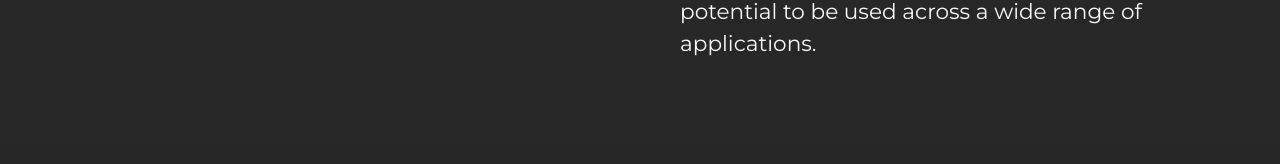
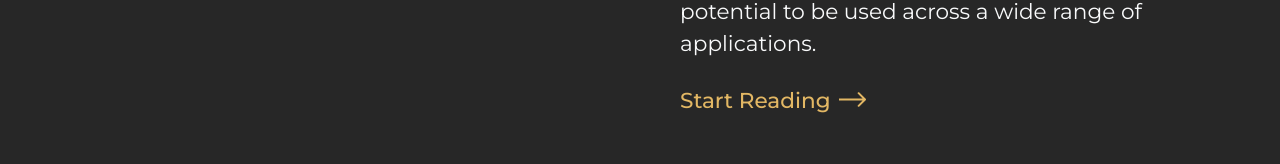
Before and after one commit to biomod2023/biomod2023, a Vue app: page / in a window 1280 px wide. Shown: the part 2440-2604 px from the top of the page. Built offline with nearby package versions, Linux system fonts and the light colour scheme; what oh-vue-icons, vue-window-size would draw is missing.

Commit message:
Change explore button to <a> + fix abstract graphic background alignment

```diff
--- a/src/components/LightButton.vue
+++ b/src/components/LightButton.vue
@@ -2,7 +2,7 @@
 
 <template>
   <button
-    class="flex items-center gap-2 bg-none px-6 py-2 text-gold text-subtitle font-medium hover:opacity-80 active:opacity-60 transition-opacity duration-200"
+    class="flex items-center gap-2 bg-none py-2 text-gold text-subtitle font-medium hover:opacity-80 active:opacity-60 transition-opacity duration-200"
   >
     <slot></slot>
     <svg width="27" height="15" viewBox="0 0 27 15" fill="none" xmlns="http://www.w3.org/2000/svg">
--- a/src/views/HomeView.vue
+++ b/src/views/HomeView.vue
@@ -3,11 +3,6 @@ import LightButton from '@/components/LightButton.vue'
 
 const scrollToTop = () => {
   window.scrollTo({ top: 0, behavior: 'smooth' })
-}
-
-const scrollToBot = () => {
-  const video = document.getElementById("video")
-  if (video) video.scrollIntoView();
 }
 </script>
 
@@ -25,9 +20,9 @@ const scrollToBot = () => {
           <h2 class="text-subtitle-sm lg:text-subtitle w-3/4 lg:w-2/3 text-center">
             Presented by the University of British Columbia 2023 Team
           </h2>
-          <button @click="scrollToBot" class="btn mt-8 lg:mt-16 hover:opacity-100">
+          <a href="#video" class="btn mt-8 lg:mt-16 hover:opacity-100">
             Explore
-          </button>
+          </a>
         </div>
       </div>
     </div>
@@ -63,10 +58,10 @@ const scrollToBot = () => {
     <div
       class="flex flex-col xl:flex-row items-center justify-around lg:pb-20 xl:py-20 px-10 lg:mt-10 xl:bg-[url('../assets/homepage/abstract_bg.png')] bg-no-repeat bg-[23%_3%]">
       <div
-        class="xl:basis-1/2 pb-20 lg:pb-32 md:mt-12 lg:mt-0 xl:mt-10 pt-24 lg:pt-36 h-full px-10 md:px-32 xl:px-20 bg-[url('../assets/homepage/abstract_image_bg.png')] bg-no-repeat bg-cover bg-[50%_50%] xl:bg-[45%_50%]">
+        class="xl:basis-1/2 pb-20 lg:pb-32 md:mt-12 lg:mt-0 xl:mt-10 pt-24 lg:pt-36 h-fit px-10 md:px-32 xl:px-20 bg-[url('../assets/homepage/abstract_image_bg.png')] bg-no-repeat bg-cover xl:bg-auto bg-[50%_50%] xl:bg-[45%_50%]">
         <div
           class="m-auto w-64 h-64 md:w-80 md:h-80 lg:w-[30rem] lg:h-[30rem] drop-shadow-[-40px_-10px_20px_rgba(0,0,0,0.5)]">
-          <img src="../assets/homepage/abstract_graphic.gif" alt="BIOMOD team member holding up a test tube"
+          <img src="../assets/homepage/abstract_graphic.gif" alt="Animated GIF showing construction of DNA Octahedron and Liposome"
             class="rounded-full" />
         </div>
       </div>
@@ -74,6 +69,7 @@ const scrollToBot = () => {
       <div
         class="flex flex-col items-center xl:items-start xl:justify-center text-center xl:text-left w-full xl:max-w-[50%] xl:h-full gap-4 xl:gap-10 lg:mt-0 xl:pr-4 xl:bg-[url('../assets/homepage/abstract_title_bg.png')] bg-no-repeat bg-[10%_0%]">
         <h1 class="font-title text-[4rem] lg:text-[5rem] text-gold">Abstract</h1>
+        <div class="flex flex-col gap-4 items-center xl:items-start">
           <p class="text-subtitle-sm lg:text-subtitle">
             Biofilms are layers of bacterial communities that can adhere to one another within a self-produced matrix. They
             can attach to a variety of surfaces including human tissue, causing severe healthcare and environmental issues.
@@ -89,6 +85,10 @@ const scrollToBot = () => {
             fibrosis patients, food facilities, and water systems. By changing the cargo type and liposome size, this
             delivery vehicle provides potential to be used across a wide range of applications.
           </p>
+          <RouterLink to="#">
+            <LightButton>Start Reading</LightButton>
+          </RouterLink>
+        </div>
       </div>
     </div>
 
```
Lines whose indentation alone changed are shown as unchanged.
